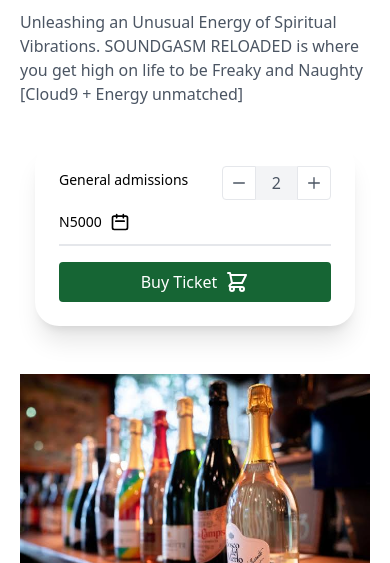
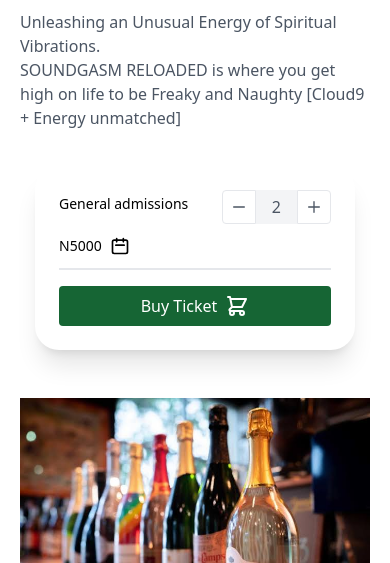
Before and after one commit to ellsurge/Ticket-App, a website: page dist/computerscience.html in a window 390 px wide. Shown: the part 281-844 px from the top of the page. Drawn offline with Linux system fonts and the light colour scheme.

Commit message:
Mobile First

```diff
--- a/dist/computerscience.html
+++ b/dist/computerscience.html
@@ -61,7 +61,7 @@
         <div class="">
             <h3>25th - April 2023</h3>
             <h1 class="mt-5 text-5xl font-bold">Computer Science</h1>
-            <h5  class="mt-5 font-light text-gray-600">Unleashing an Unusual Energy of Spiritual Vibrations. SOUNDGASM RELOADED is where you get high on life to be Freaky and Naughty [Cloud9 + Energy unmatched]</h5>
+            <h5  class="mt-5 font-light text-gray-600">Unleashing an Unusual Energy of Spiritual Vibrations. <br> SOUNDGASM RELOADED is where you get high on life to be Freaky and Naughty [Cloud9 + Energy unmatched]</h5>
         </div>
     </section>
     <!-- Hero End -->
```
